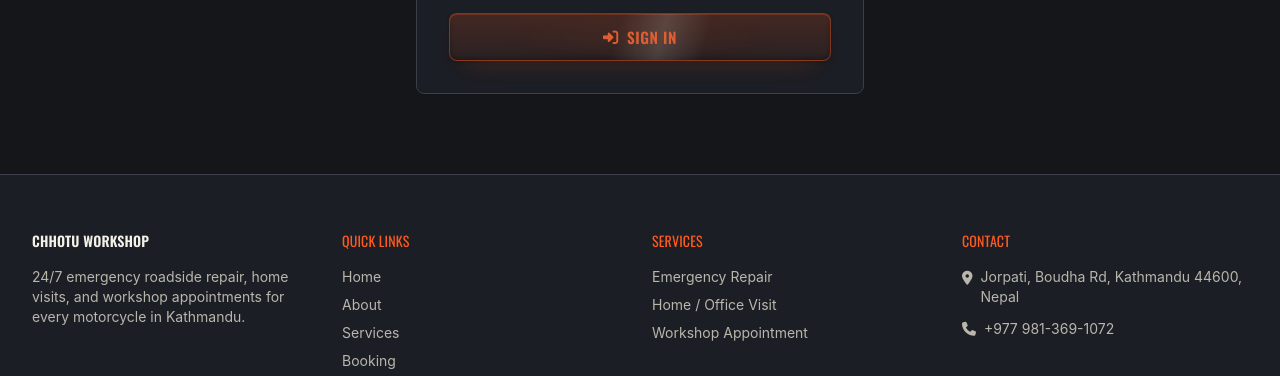
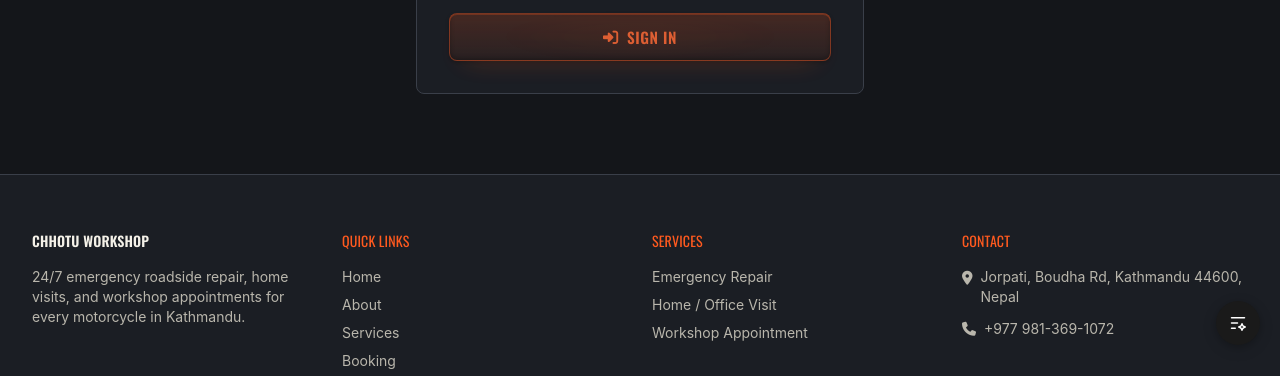
Before and after one commit to imteyazzzzz/chhotu-motor, a website: page auth.html in a window 1280 px wide. Shown: the part 435-811 px from the top of the page. Drawn offline with nearby package versions, Linux system fonts and the light colour scheme; no server answers.

Commit message:
fix(auth): add agentation-bundle.js script to enable error catching and feedback widget

```diff
--- a/auth.html
+++ b/auth.html
@@ -843,5 +843,6 @@
     }
   });
 </script>
+<script src="assets/agentation-bundle.js"></script>
 </body>
 </html>
```
